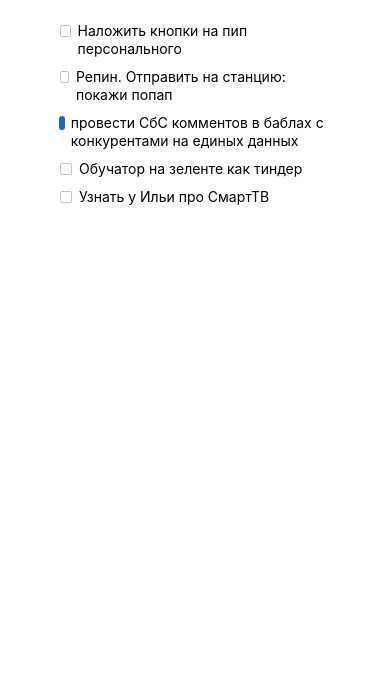
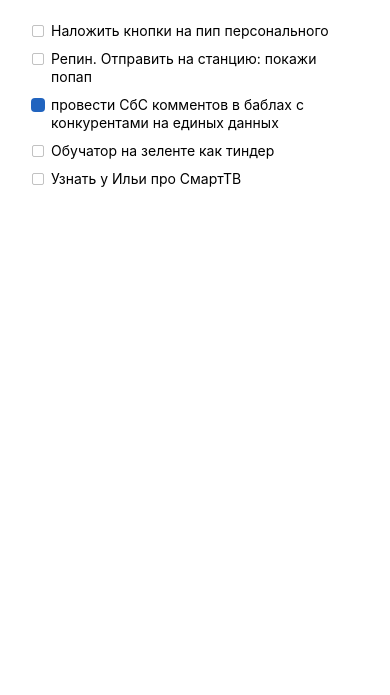
Before and after one commit to ternos/things, a plain HTML site: page index.html in a window 390 px wide. Shown: the part 149-844 px from the top of the page. Drawn offline with Linux system fonts and the light colour scheme.

Commit message:
fix ticks

```diff
--- a/src/styles.css
+++ b/src/styles.css
@@ -31,7 +31,7 @@ body {
 .Thing__tick {
     width: 18px;
     height: 18px;
-    /* background: #ccc; */
+    flex-shrink: 0;
     position: relative;
 }
 
@@ -120,3 +120,11 @@ body {
     background-image: url("plus.svg");
     background-repeat: no-repeat;
 }
+
+@media (max-width: 560px) {
+    .wrap {
+        padding: 50px 16px;
+        max-width: 560px;
+        margin: 0 auto;
+    }
+}
```
